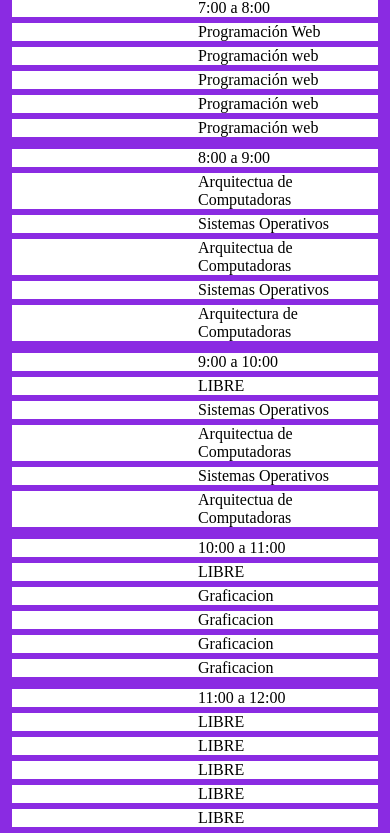
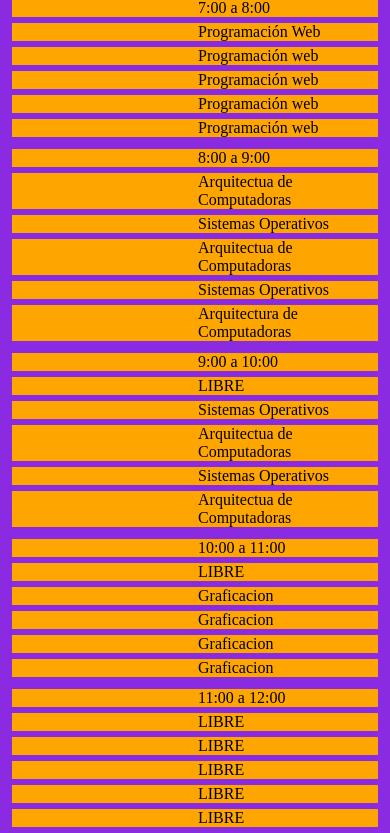
Before and after one commit to Rodolfo-Amezcua/Programacion_web, a plain HTML site: page Parcial1/TablaResponsiva.html in a window 390 px wide. Shown: the part 50-883 px from the top of the page. Drawn offline with Linux system fonts and the light colour scheme.

Commit message:
COMMIT
Tabla responsiva

```diff
--- a/Parcial1/TablaResponsiva.html
+++ b/Parcial1/TablaResponsiva.html
@@ -11,7 +11,9 @@
     <title>Document</title>
 
     <style>
-
+            html{
+                background-color: yellow;
+            }
         *{
 
             box-sizing: border-box;
@@ -23,6 +25,7 @@
         }
 
         table{
+            background-color: blue;
 
             width: 100%;
 
@@ -38,6 +41,12 @@
 
         @media screen and (max-width:680px){
 
+            html{
+                background-color: black;
+            }
+            table{
+                background-color: orange;
+            }
             table, thead, tbody, tr, th, td {
 
                 display: block;
```
